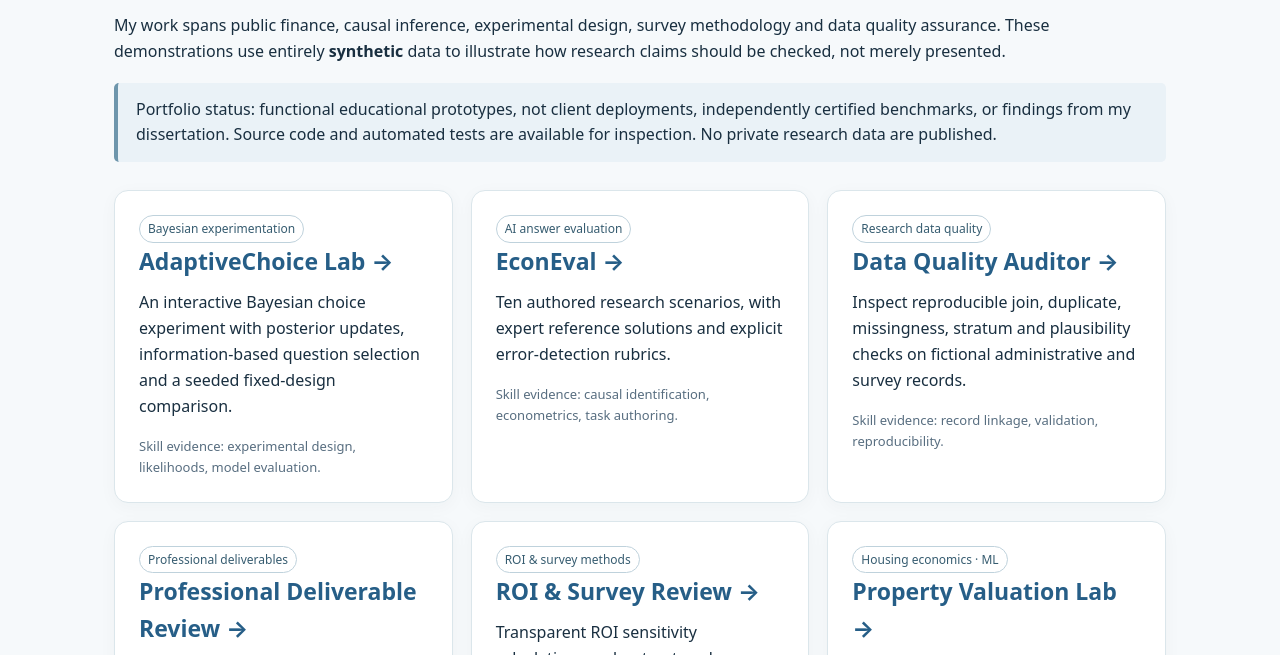
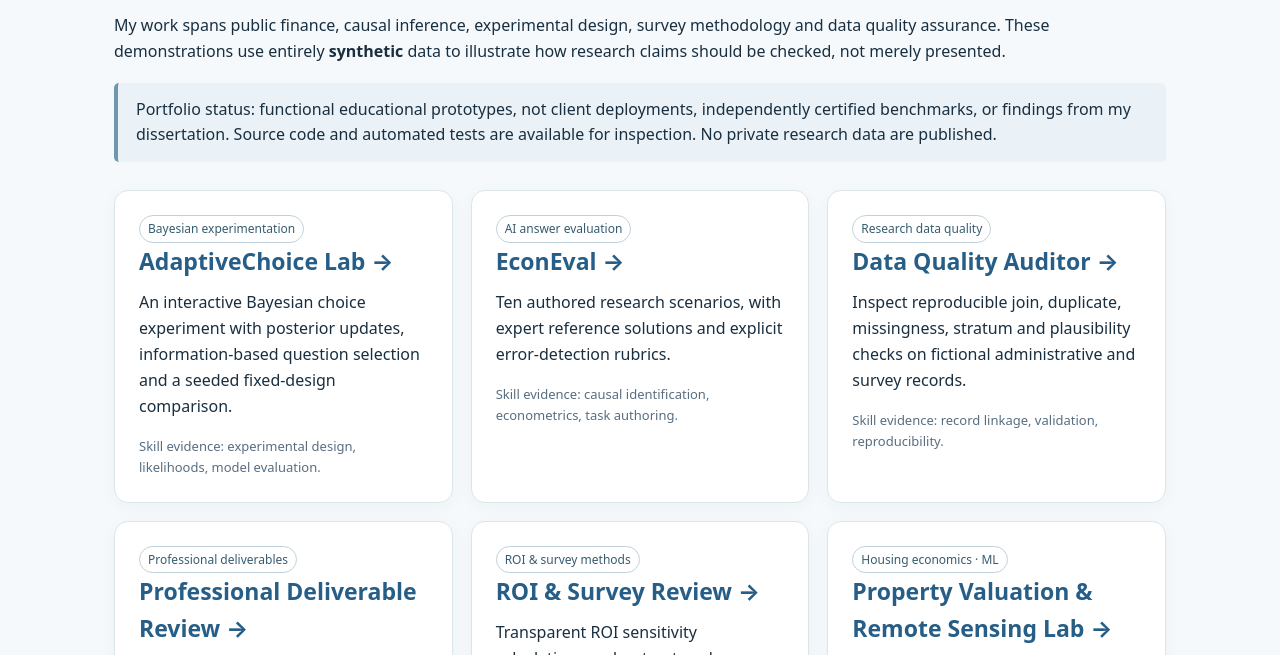
Before and after one commit to AhsanZiaFarooqui/ahsanziafarooqui.github.io, a plain HTML site: page portfolio/index.html in a window 1280 px wide. Shown: the part 279-934 px from the top of the page. Drawn offline with Linux system fonts and the light colour scheme.

```diff
--- a/portfolio/index.html
+++ b/portfolio/index.html
@@ -4,6 +4,6 @@
 <article class="card"><span class="pill">Research data quality</span><h2><a href="data-audit.html">Data Quality Auditor →</a></h2><p>Inspect reproducible join, duplicate, missingness, stratum and plausibility checks on fictional administrative and survey records.</p><p class="mini">Skill evidence: record linkage, validation, reproducibility.</p></article>
 <article class="card"><span class="pill">Professional deliverables</span><h2><a href="professional-review.html">Professional Deliverable Review →</a></h2><p>Audit a fictional survey procurement plan for budget, timetable, KPI and integrity failures.</p><p class="mini">Skill evidence: project management, procurement review, QA.</p></article>
 <article class="card"><span class="pill">ROI &amp; survey methods</span><h2><a href="roi-survey.html">ROI &amp; Survey Review →</a></h2><p>Transparent ROI sensitivity calculations and a structured questionnaire-quality exercise.</p><p class="mini">Skill evidence: analytical review, costing, survey methodology.</p></article>
-<article class="card"><span class="pill">Housing economics · ML</span><h2><a href="valuation.html">Property Valuation Lab →</a></h2><p>Import comparable sales or use a synthetic sample. Train a random forest with Bayesian neighborhood adjustment, test predictions and estimate the value of similar properties.</p><p class="mini">Skill evidence: machine learning, partial pooling, holdout validation.</p></article>
+<article class="card"><span class="pill">Housing economics · ML</span><h2><a href="valuation.html">Property Valuation & Remote Sensing Lab →</a></h2><p>Import comparable sales or use a synthetic sample. Train a random forest with Bayesian neighborhood adjustment, test predictions and estimate the value of similar properties.</p><p class="mini">Skill evidence: machine learning, partial pooling, holdout validation.</p></article>
 <article class="card"><span class="pill">Public finance simulation</span><h2><a href="incidence.html">Tax Incidence Simulation Lab →</a></h2><p>Explore synthetic statutory liabilities across income quintiles and explicitly assumed burden allocation.</p><p class="mini">Skill evidence: reproducible simulation, distributional reasoning.</p></article>
 </section><section class="card" style="margin-top:24px"><h2>How to assess this work</h2><p>Each project contains a working task or computation, a transparent data-generating process, an explanation of what the numbers mean, and methodological limitations. Code tests cover Bayesian updating, deterministic simulations, tax calculations, record-audit flags, ROI identities and reference-answer completeness.</p><p><a href="README.md">Read documentation and limitations</a> · <a href="tests/core.test.js">Inspect test suite</a></p><p class="mini">Public deployment of a prototype does not establish research validity or professional accreditation. For serious evaluation, replication with independent data and external expert review is required.</p></section></main><footer><div style="max-width:1100px;margin:auto">Ahsan Zia Farooqui · Research-evaluation portfolio · October 2026 · <a href="/">Academic site</a></div></footer></body></html>
```
